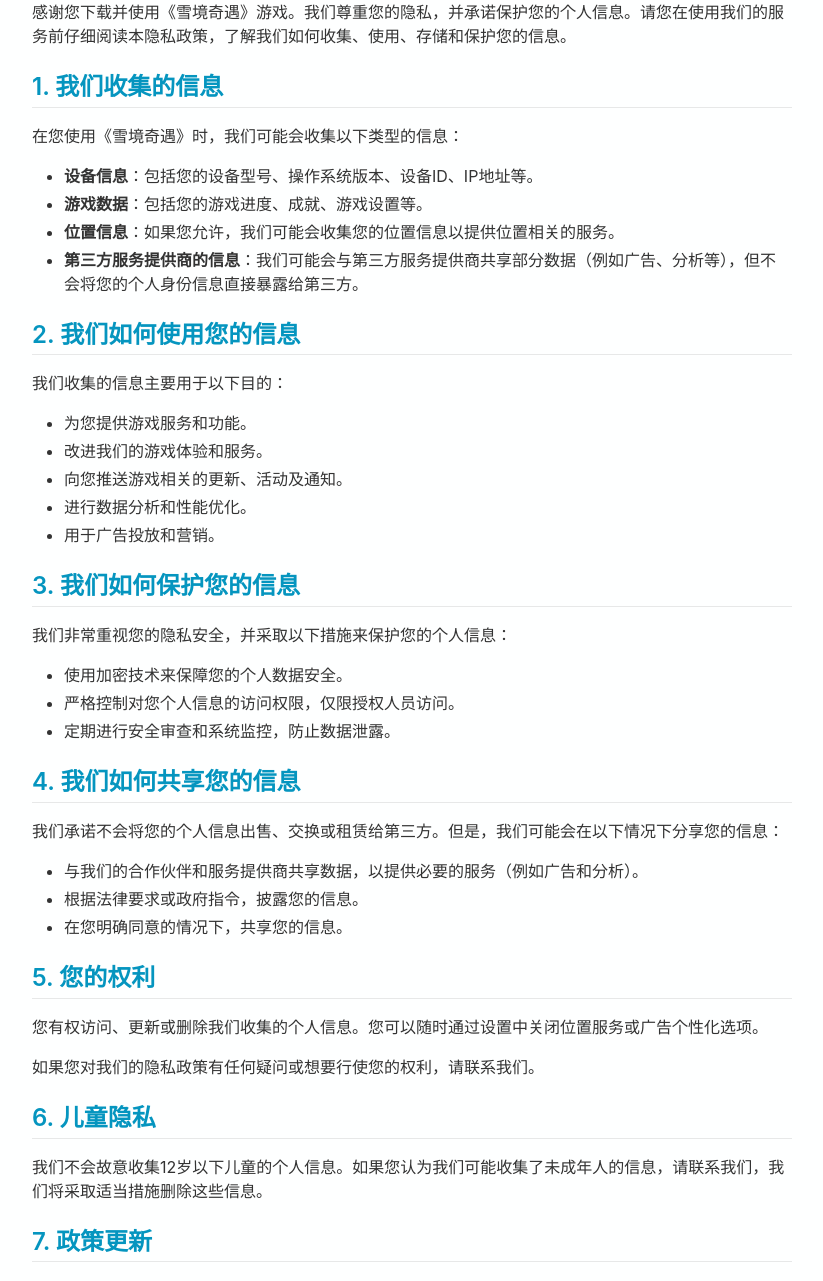
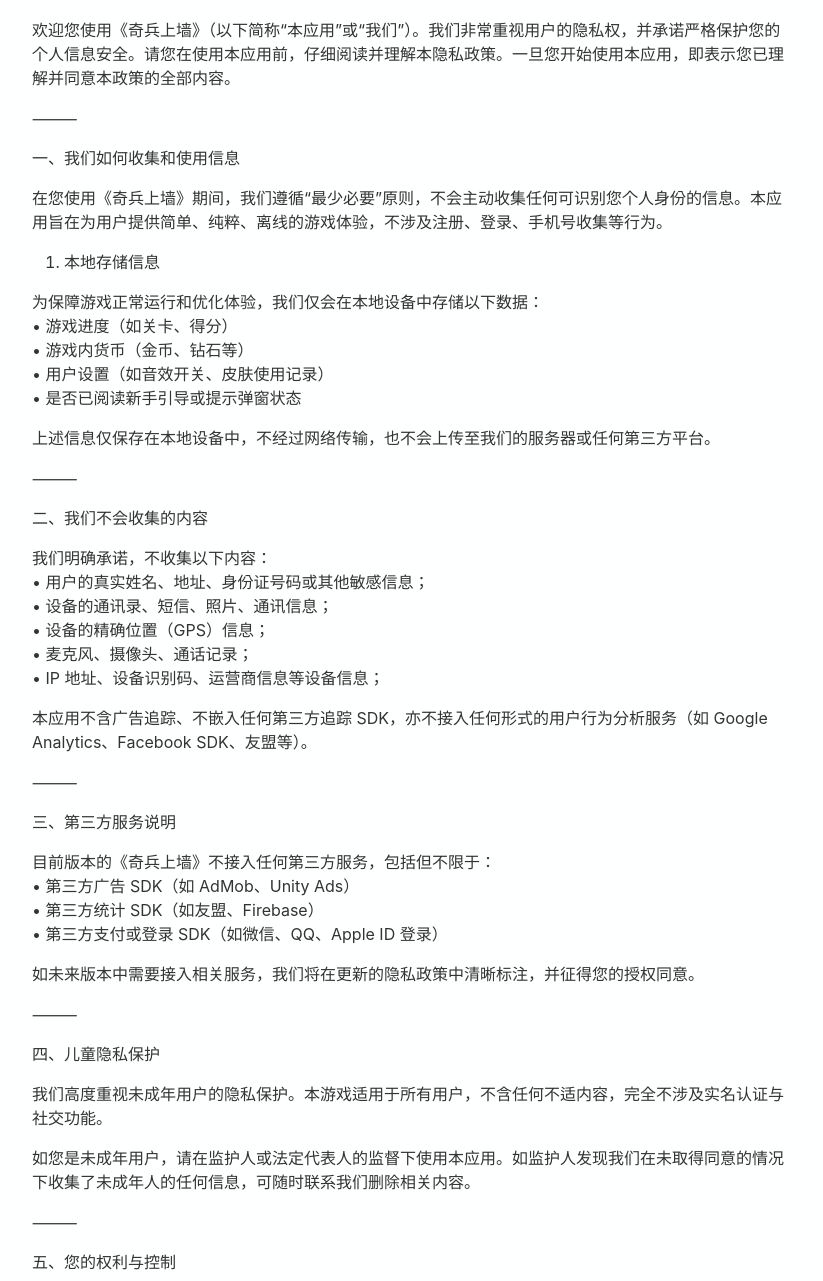
Before and after one commit to dqx20241021/xjqy_privice, a plain HTML site: page index.html in a window 1280 px wide. Shown: the part 86-1367 px from the top of the page, without its empty margins (228-1051 px from the left). Drawn offline with Linux system fonts and the light colour scheme.

Commit message:
Add files via upload

```diff
--- a/index.html
+++ b/index.html
@@ -1,4 +1,4 @@
-<!doctype html><html><head><meta charset="utf-8"><meta name="viewport" content="width=device-width, initial-scale=1"><title>隐私政策</title><style>html{font-size:16.000000px;}</style><style>/* copy from https://github.com/sindresorhus/github-markdown-css/ */
+<!doctype html><html><head><meta charset="utf-8"><meta name="viewport" content="width=device-width, initial-scale=1"><title>奇兵上墙 – 隐私政策</title><style>html{font-size:16.000000px;}</style><style>/* copy from https://github.com/sindresorhus/github-markdown-css/ */
 
 html,body{background-color: #feffff;}
 
@@ -748,46 +748,64 @@ div.code-toolbar > .toolbar > .toolbar-item > span:focus {
   color: inherit;
   text-decoration: none;
 }
-</style> <style>body{max-width:808px; padding:24px;}</style></head><body><div id='markdown_content' class='markdown-body'><h1><a id="%E9%9A%90%E7%A7%81%E6%94%BF%E7%AD%96" class="anchor" aria-hidden="true"><span class="octicon octicon-link"></span></a>隐私政策</h1>
-<p>感谢您下载并使用《雪境奇遇》游戏。我们尊重您的隐私，并承诺保护您的个人信息。请您在使用我们的服务前仔细阅读本隐私政策，了解我们如何收集、使用、存储和保护您的信息。</p>
-<h2><a id="1%E6%88%91%E4%BB%AC%E6%94%B6%E9%9B%86%E7%9A%84%E4%BF%A1%E6%81%AF" class="anchor" aria-hidden="true"><span class="octicon octicon-link"></span></a>1. 我们收集的信息</h2>
-<p>在您使用《雪境奇遇》时，我们可能会收集以下类型的信息：</p>
-<ul>
-<li><strong>设备信息</strong>：包括您的设备型号、操作系统版本、设备ID、IP地址等。</li>
-<li><strong>游戏数据</strong>：包括您的游戏进度、成就、游戏设置等。</li>
-<li><strong>位置信息</strong>：如果您允许，我们可能会收集您的位置信息以提供位置相关的服务。</li>
-<li><strong>第三方服务提供商的信息</strong>：我们可能会与第三方服务提供商共享部分数据（例如广告、分析等），但不会将您的个人身份信息直接暴露给第三方。</li>
-</ul>
-<h2><a id="2%E6%88%91%E4%BB%AC%E5%A6%82%E4%BD%95%E4%BD%BF%E7%94%A8%E6%82%A8%E7%9A%84%E4%BF%A1%E6%81%AF" class="anchor" aria-hidden="true"><span class="octicon octicon-link"></span></a>2. 我们如何使用您的信息</h2>
-<p>我们收集的信息主要用于以下目的：</p>
-<ul>
-<li>为您提供游戏服务和功能。</li>
-<li>改进我们的游戏体验和服务。</li>
-<li>向您推送游戏相关的更新、活动及通知。</li>
-<li>进行数据分析和性能优化。</li>
-<li>用于广告投放和营销。</li>
-</ul>
-<h2><a id="3%E6%88%91%E4%BB%AC%E5%A6%82%E4%BD%95%E4%BF%9D%E6%8A%A4%E6%82%A8%E7%9A%84%E4%BF%A1%E6%81%AF" class="anchor" aria-hidden="true"><span class="octicon octicon-link"></span></a>3. 我们如何保护您的信息</h2>
-<p>我们非常重视您的隐私安全，并采取以下措施来保护您的个人信息：</p>
-<ul>
-<li>使用加密技术来保障您的个人数据安全。</li>
-<li>严格控制对您个人信息的访问权限，仅限授权人员访问。</li>
-<li>定期进行安全审查和系统监控，防止数据泄露。</li>
-</ul>
-<h2><a id="4%E6%88%91%E4%BB%AC%E5%A6%82%E4%BD%95%E5%85%B1%E4%BA%AB%E6%82%A8%E7%9A%84%E4%BF%A1%E6%81%AF" class="anchor" aria-hidden="true"><span class="octicon octicon-link"></span></a>4. 我们如何共享您的信息</h2>
-<p>我们承诺不会将您的个人信息出售、交换或租赁给第三方。但是，我们可能会在以下情况下分享您的信息：</p>
-<ul>
-<li>与我们的合作伙伴和服务提供商共享数据，以提供必要的服务（例如广告和分析）。</li>
-<li>根据法律要求或政府指令，披露您的信息。</li>
-<li>在您明确同意的情况下，共享您的信息。</li>
-</ul>
-<h2><a id="5%E6%82%A8%E7%9A%84%E6%9D%83%E5%88%A9" class="anchor" aria-hidden="true"><span class="octicon octicon-link"></span></a>5. 您的权利</h2>
-<p>您有权访问、更新或删除我们收集的个人信息。您可以随时通过设置中关闭位置服务或广告个性化选项。</p>
-<p>如果您对我们的隐私政策有任何疑问或想要行使您的权利，请联系我们。</p>
-<h2><a id="6%E5%84%BF%E7%AB%A5%E9%9A%90%E7%A7%81" class="anchor" aria-hidden="true"><span class="octicon octicon-link"></span></a>6. 儿童隐私</h2>
-<p>我们不会故意收集12岁以下儿童的个人信息。如果您认为我们可能收集了未成年人的信息，请联系我们，我们将采取适当措施删除这些信息。</p>
-<h2><a id="7%E6%94%BF%E7%AD%96%E6%9B%B4%E6%96%B0" class="anchor" aria-hidden="true"><span class="octicon octicon-link"></span></a>7. 政策更新</h2>
-<p>我们可能会不时更新本隐私政策。我们会在应用程序内或通过其他方式通知您有关更改。请定期查看本政策以了解任何更新。</p>
-<hr />
-<p>© 2025 雪境奇遇 | 所有权利保留</p>
+</style> <style>body{max-width:808px; padding:24px;}</style></head><body><div id='markdown_content' class='markdown-body'><p>奇兵上墙 – 隐私政策</p>
+<p>生效日期：2025年5月13日</p>
+<p>欢迎您使用《奇兵上墙》（以下简称“本应用”或“我们”）。我们非常重视用户的隐私权，并承诺严格保护您的个人信息安全。请您在使用本应用前，仔细阅读并理解本隐私政策。一旦您开始使用本应用，即表示您已理解并同意本政策的全部内容。</p>
+<p>⸻</p>
+<p>一、我们如何收集和使用信息</p>
+<p>在您使用《奇兵上墙》期间，我们遵循“最少必要”原则，不会主动收集任何可识别您个人身份的信息。本应用旨在为用户提供简单、纯粹、离线的游戏体验，不涉及注册、登录、手机号收集等行为。</p>
+<ol>
+<li>本地存储信息</li>
+</ol>
+<p>为保障游戏正常运行和优化体验，我们仅会在本地设备中存储以下数据：<br />
+•	游戏进度（如关卡、得分）<br />
+•	游戏内货币（金币、钻石等）<br />
+•	用户设置（如音效开关、皮肤使用记录）<br />
+•	是否已阅读新手引导或提示弹窗状态</p>
+<p>上述信息仅保存在本地设备中，不经过网络传输，也不会上传至我们的服务器或任何第三方平台。</p>
+<p>⸻</p>
+<p>二、我们不会收集的内容</p>
+<p>我们明确承诺，不收集以下内容：<br />
+•	用户的真实姓名、地址、身份证号码或其他敏感信息；<br />
+•	设备的通讯录、短信、照片、通讯信息；<br />
+•	设备的精确位置（GPS）信息；<br />
+•	麦克风、摄像头、通话记录；<br />
+•	IP 地址、设备识别码、运营商信息等设备信息；</p>
+<p>本应用不含广告追踪、不嵌入任何第三方追踪 SDK，亦不接入任何形式的用户行为分析服务（如 Google Analytics、Facebook SDK、友盟等）。</p>
+<p>⸻</p>
+<p>三、第三方服务说明</p>
+<p>目前版本的《奇兵上墙》不接入任何第三方服务，包括但不限于：<br />
+•	第三方广告 SDK（如 AdMob、Unity Ads）<br />
+•	第三方统计 SDK（如友盟、Firebase）<br />
+•	第三方支付或登录 SDK（如微信、QQ、Apple ID 登录）</p>
+<p>如未来版本中需要接入相关服务，我们将在更新的隐私政策中清晰标注，并征得您的授权同意。</p>
+<p>⸻</p>
+<p>四、儿童隐私保护</p>
+<p>我们高度重视未成年用户的隐私保护。本游戏适用于所有用户，不含任何不适内容，完全不涉及实名认证与社交功能。</p>
+<p>如您是未成年用户，请在监护人或法定代表人的监督下使用本应用。如监护人发现我们在未取得同意的情况下收集了未成年人的任何信息，可随时联系我们删除相关内容。</p>
+<p>⸻</p>
+<p>五、您的权利与控制</p>
+<p>由于我们不会收集您的任何个人数据，您不需要担心数据泄露、滥用或窃取的风险。同时，您拥有以下权利：<br />
+•	查看本地数据：您可随时查看本地金币、钻石等记录；<br />
+•	删除本地数据：您可通过卸载应用的方式，彻底清除所有存储数据；<br />
+•	控制声音开关等设置：所有设置将仅作用于本地，完全由用户控制。</p>
+<p>⸻</p>
+<p>六、信息安全</p>
+<p>我们已尽最大努力避免在应用中引入任何可能导致用户隐私风险的功能。所有本地数据均基于 Apple 官方推荐的安全 API 存储（如 UserDefaults），不会被任何第三方访问或共享。</p>
+<p>⸻</p>
+<p>七、政策的变更</p>
+<p>我们可能根据法律法规要求或业务发展，适时更新本政策。如政策发生重大调整（如数据使用方式发生实质变化），我们将在应用内通过显著方式提示用户查看，并征得同意后再实施。</p>
+<p>⸻</p>
+<p>八、联系我们</p>
+<p>如您对本隐私政策或用户数据安全有任何疑问、意见或建议，可随时通过以下方式与我们联系：<br />
+•	联系人姓名：奇兵上墙团队<br />
+•	联系邮箱：<a href="mailto:16796079796@163.com">16796079796@163.com</a><br />
+•	QQ客服：96079796<br />
+•	客服时间：周一至周五 09:00 - 18:00（节假日除外）</p>
+<p>⸻</p>
+<p>九、特别声明</p>
+<p>《奇兵上墙》始终秉持“用户数据零上传、零存储、零滥用”的原则，我们深知隐私的重要性，并承诺将持续优化产品结构，为用户提供安全、纯粹的游戏体验。</p>
+<p>⸻</p>
+<p>再次感谢您对《奇兵上墙》的信任与支持！</p>
+<p>—— 奇兵上墙团队 敬上</p>
 </div></body></html>
```
